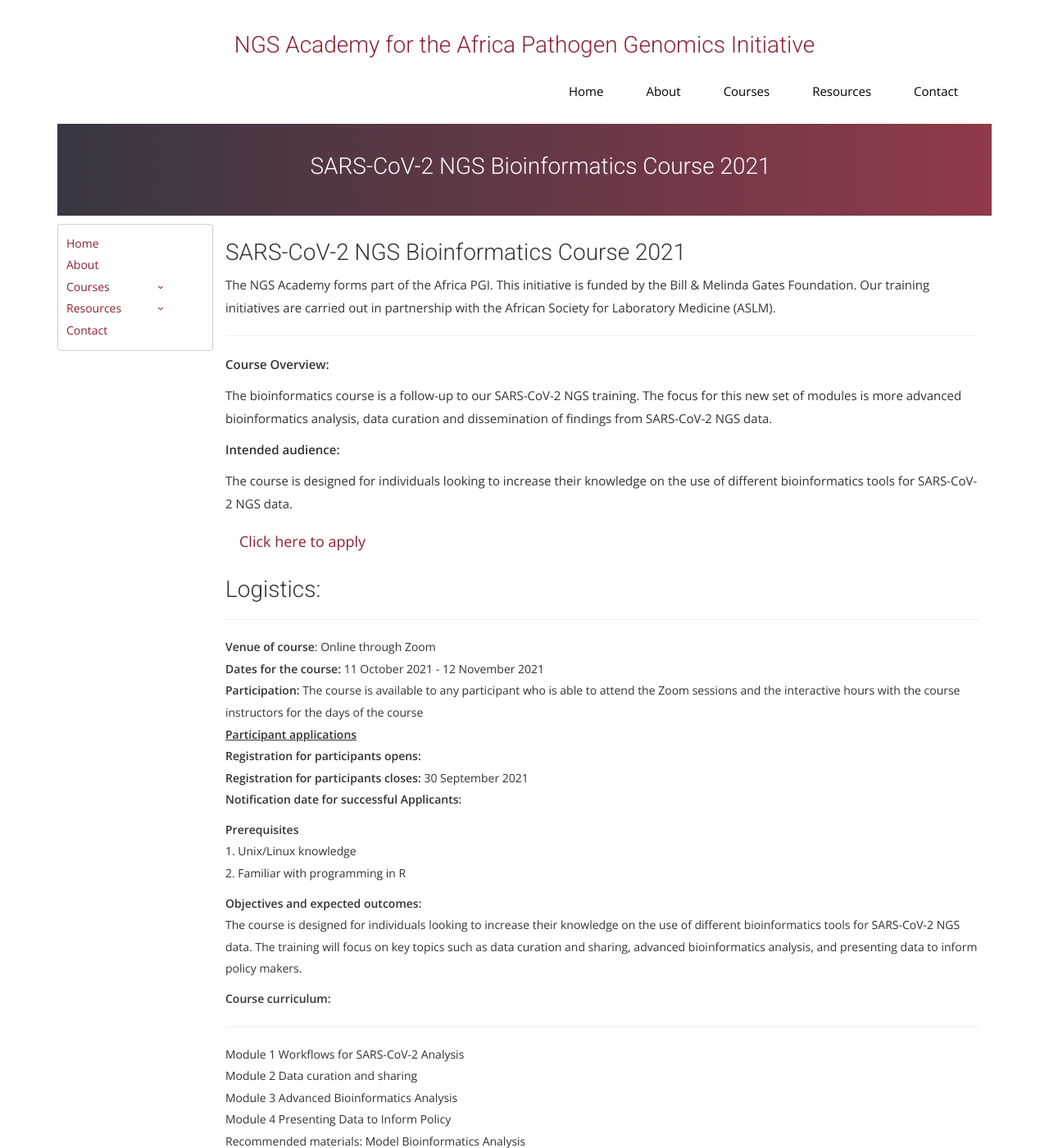
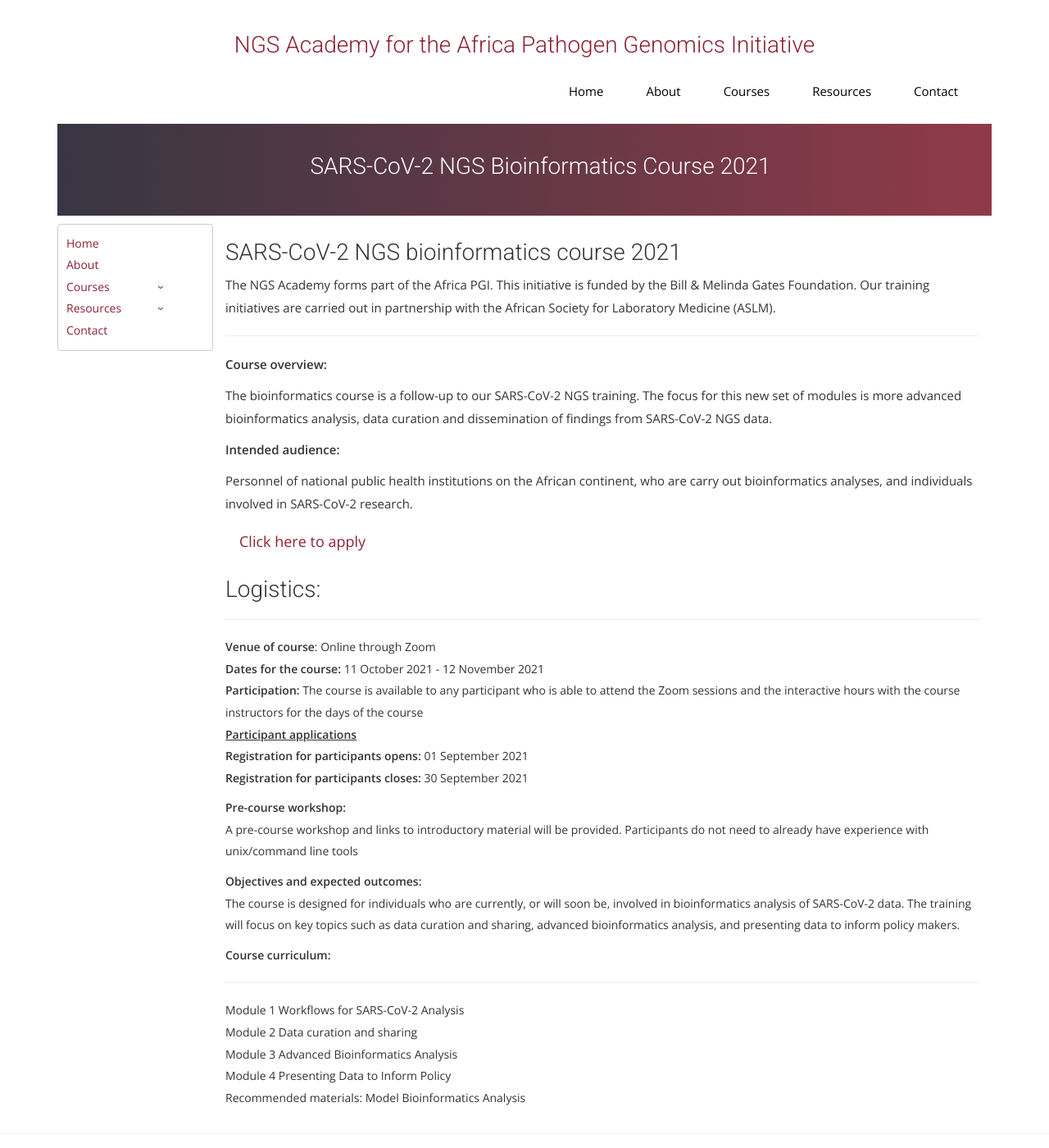
Before and after one commit to uct-cbio/ngs-academy, a Jekyll site: the page built from _posts/2021-08-03-SARS-CoV-2-NGS-Bioinformatics-Course-2021.md, in a window 1280 px wide and 1400 px high. Shown: the whole window at 82% size. Built offline with Jekyll 4.4.1, drawn with Linux system fonts in a browser that asks for light colours; nearby versions of some CDN libraries; some web fonts are replaced; comment, search, counter and statistics services are not loaded.

Commit message:
updated Bioinformatics page

```diff
--- a/_posts/2021-08-03-SARS-CoV-2-NGS-Bioinformatics-Course-2021.md
+++ b/_posts/2021-08-03-SARS-CoV-2-NGS-Bioinformatics-Course-2021.md
@@ -1,6 +1,6 @@
 ---
 layout: default
-title:  "SARS-CoV-2 NGS Bioinformatics Course 2021"
+title:  "SARS-CoV-2 NGS bioinformatics course 2021"
 date: 2021-08-03
 main_menu: courses
 permalink: /:year/:title
@@ -11,13 +11,13 @@ end_date: 2021-07-22
 group: group1
 ---
 
-### SARS-CoV-2 NGS Bioinformatics Course 2021
+### SARS-CoV-2 NGS bioinformatics course 2021
 The NGS Academy forms part of the Africa PGI. This initiative is funded by the Bill & Melinda Gates Foundation. Our training initiatives are carried out in partnership with the African Society for Laboratory Medicine (ASLM).
 <hr>
 
 <!-- <b>Course outline:</b> [ SARS-CoV-2 NGS Bioinformatics Course 2021]({{ site.url }}/docs/course_outline.pdf) -->
 
-<p align="left"><b >Course Overview:</b></p>
+<p align="left"><b >Course overview:</b></p>
 
  <p align="left">The bioinformatics course is a follow-up to our SARS-CoV-2 NGS training. The focus for this new set of modules is more advanced bioinformatics analysis, data curation and dissemination of findings from SARS-CoV-2 NGS data.
  <p>
@@ -26,7 +26,7 @@ The NGS Academy forms part of the Africa PGI. This initiative is funded by the B
 
 <p align="left"><b class="text-left">Intended audience:</b></p>
 
-<p>The course is designed for individuals looking to increase their knowledge on the use of different bioinformatics tools for SARS-CoV-2 NGS data. </p>
+<p>Personnel of national public health institutions on the African continent, who are carry out bioinformatics analyses, and individuals involved in SARS-CoV-2 research. </p>
 
 <a class="btn btn-secondary btn-lg" href="https://redcap.h3abionet.org/redcap/surveys/?s=C787XMMYNA" role="button" target="_blank">Click here to apply</a>
 
@@ -51,25 +51,22 @@ The NGS Academy forms part of the Africa PGI. This initiative is funded by the B
 
 <u><li><b>Participant applications</b></li></u>
 
-<li><b>Registration for participants opens:</b></li>
+<li><b>Registration for participants opens:</b> 01 September 2021</li>
 
 <li><b>Registration for participants closes:</b> 30 September 2021</li>
 
-<li><b>Notification date for successful Applicants:</b> </li>
+<!-- <li><b>Notification date for successful Applicants:</b> </li> -->
 </ol>
 
-<b>Prerequisites</b>
+<b>Pre-course workshop:</b>
 <ol>
-<li>1. Unix/Linux knowledge</li>
-
-<li>2. Familiar with programming in R</li>
+<li> A pre-course workshop and links to introductory material will be provided. Participants do not need to already have experience with unix/command line tools</li>
 </ol>
 
 <b>Objectives and expected outcomes:</b>
 
 <ol>
-<li>The course is designed for individuals looking to increase their knowledge on the use of different
-bioinformatics tools for SARS-CoV-2 NGS data. The training will focus on key topics such as data curation
+<li>The course is designed for individuals who are currently, or will soon be, involved in bioinformatics analysis of SARS-CoV-2 data. The training will focus on key topics such as data curation
 and sharing, advanced bioinformatics analysis, and presenting data to inform policy makers.</li>
 
 </ol>
```
